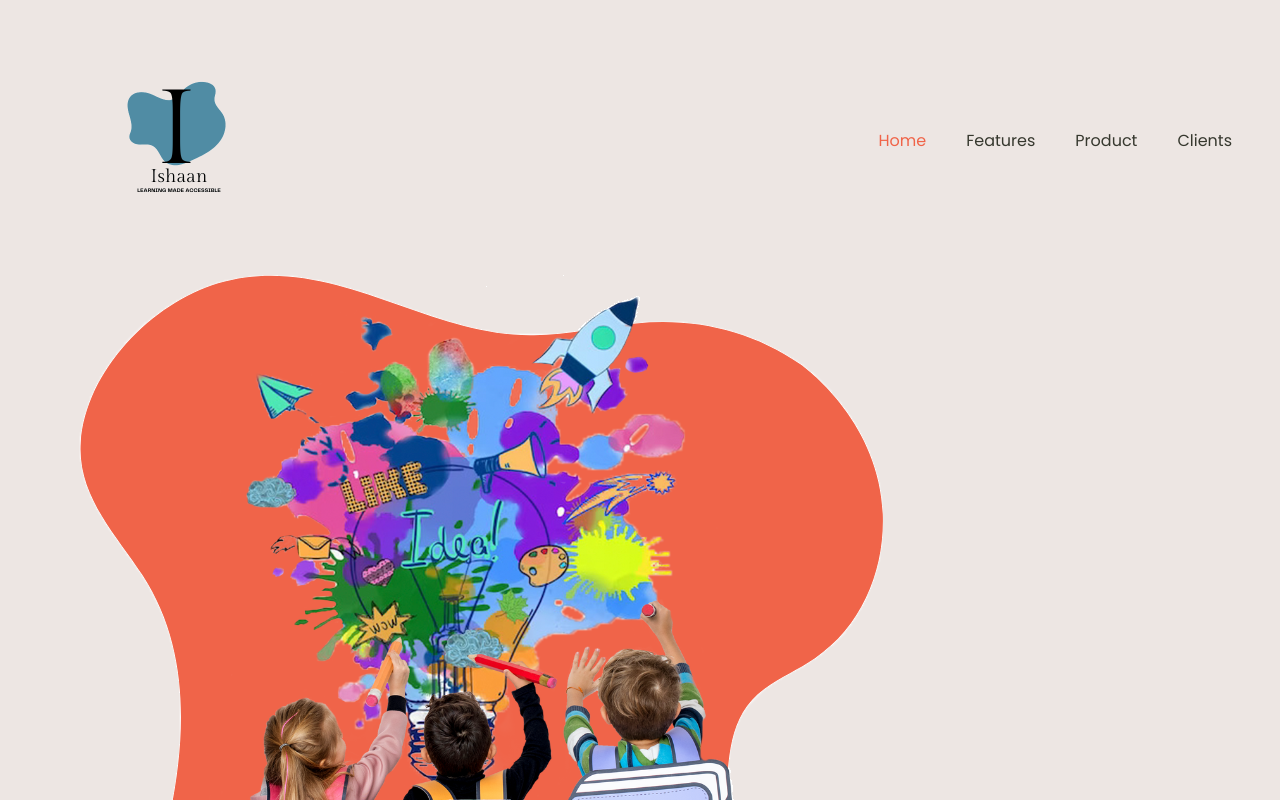
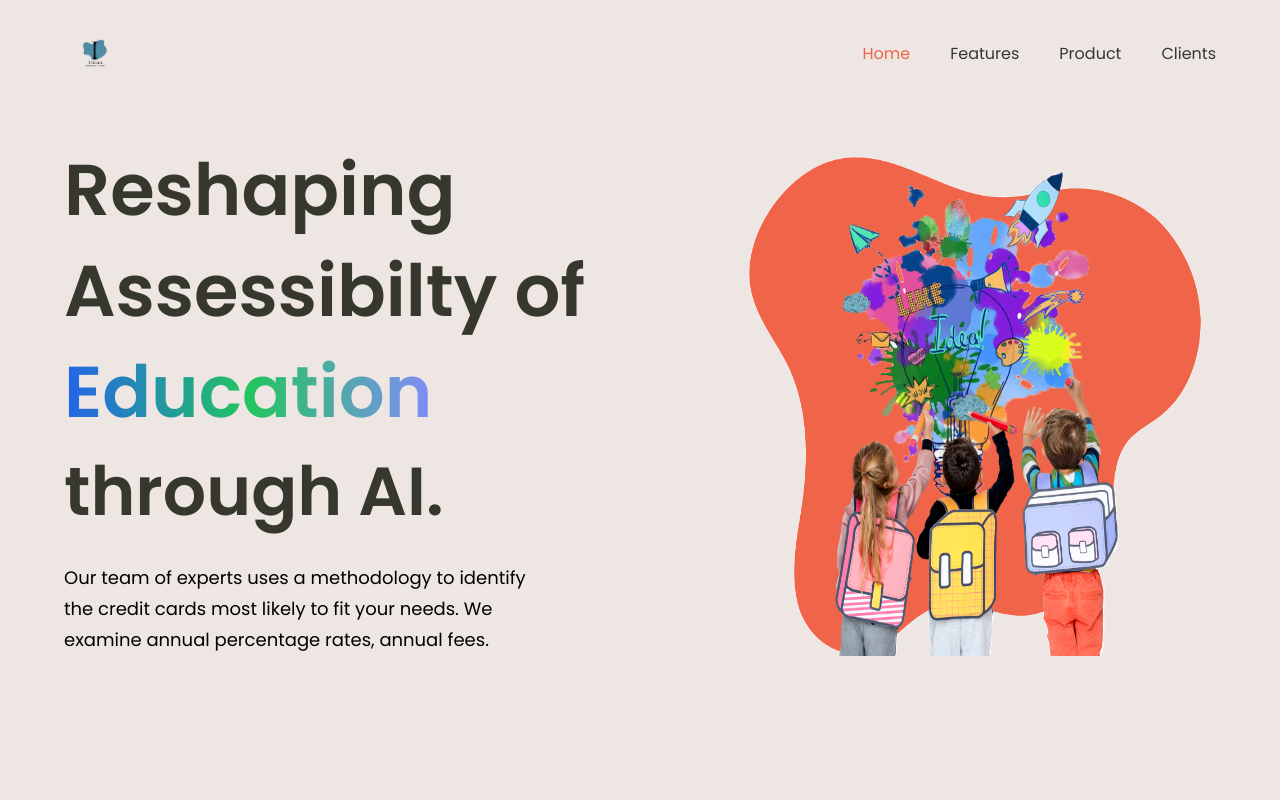
Before and after one commit to siddhijain2/copyIshaan, a React (Create React App) app: page / in a window 1280 px wide. Shown: the top 800 px of the page. Built offline with nearby package versions, Linux system fonts and the light colour scheme.

Commit message:
updated hero css

```diff
--- a/src/App.jsx
+++ b/src/App.jsx
@@ -8,6 +8,7 @@ import Footer from './components/Footer';
 function App() {
   return (
     <Router>
+
       <div className="bg-primary w-full overflow-hidden">
       <div className={`${styles.paddingX} ${styles.flexCenter}`}>
       <div className={`${styles.boxWidth}`}>
--- a/src/components/Hero.jsx
+++ b/src/components/Hero.jsx
@@ -1,30 +1,20 @@
 import styles from "../style";
-import hero from "../assets";
+import { hero } from "../assets";
 
 const Hero = () => {
   return (
-    <section id="home" className={`flex md:flex-row flex-col ${styles.paddingY}`}>
+    <section id="home" className={`flex md:flex-row flex-col sm:py-8 py-3`}>
       <div className={`flex-1 ${styles.flexStart} flex-col xl:px-0 sm:px-16 px-6`}>
-        <div className="flex flex-row items-center py-[6px] px-4 bg-discount-gradient rounded-[10px] mb-2">
-          <img src={hero} alt="discount" className="w-[32px] h-[32px]" />
-          <p className={`${styles.paragraph} ml-2`}>
-            <span className="text-white">20%</span> Discount For{" "}
-            <span className="text-white">1 Month</span> Account
-          </p>
+
+        <div className="flex flex-row justify-between items-center w-full">
+          <h1 className="flex-1 font-poppins font-semibold ss:text-[72px] text-[52px] text-BlackOlive ss:leading-[100.8px] leading-[75px]">
+            Reshaping Assessibilty of<br className="sm:block hidden" />{" "}
+            <span className="bg-gradient-to-r from-blue-600 via-green-500 to-indigo-400 inline-block text-transparent bg-clip-text"> Education</span>{" "}
+          </h1>
         </div>
 
-        <div className="flex flex-row justify-between items-center w-full">
-          <h1 className="flex-1 font-poppins font-semibold ss:text-[72px] text-[52px] text-white ss:leading-[100.8px] leading-[75px]">
-            The Next <br className="sm:block hidden" />{" "}
-            <span className="text-gradient">Generation</span>{" "}
-          </h1>
-          <div className="ss:flex hidden md:mr-4 mr-0">
-            <GetStarted />
-          </div>
-        </div>
-
-        <h1 className="font-poppins font-semibold ss:text-[68px] text-[52px] text-white ss:leading-[100.8px] leading-[75px] w-full">
-          Payment Method.
+        <h1 className="font-poppins font-semibold ss:text-[68px] text-[52px] text-BlackOlive ss:leading-[100.8px] leading-[75px] w-full">
+          through AI.
         </h1>
         <p className={`${styles.paragraph} max-w-[470px] mt-5`}>
           Our team of experts uses a methodology to identify the credit cards
@@ -34,17 +24,13 @@ const Hero = () => {
       </div>
 
       <div className={`flex-1 flex ${styles.flexCenter} md:my-0 my-10 relative`}>
-        <img src={robot} alt="billing" className="w-[100%] h-[100%] relative z-[5]" />
+        <img src={hero} alt="kids" className="w-[100%] h-[100%] relative z-[5]" />
 
         {/* gradient start */}
-        <div className="absolute z-[0] w-[40%] h-[35%] top-0 pink__gradient" />
+        {/* <div className="absolute z-[0] w-[40%] h-[35%] top-0 pink__gradient" />
         <div className="absolute z-[1] w-[80%] h-[80%] rounded-full white__gradient bottom-40" />
-        <div className="absolute z-[0] w-[50%] h-[50%] right-20 bottom-20 blue__gradient" />
+        <div className="absolute z-[0] w-[50%] h-[50%] right-20 bottom-20 Tomato__gradient" /> */}
         {/* gradient end */}
-      </div>
-
-      <div className={`ss:hidden ${styles.flexCenter}`}>
-        <GetStarted />
       </div>
     </section>
   );
--- a/src/components/Navbar.jsx
+++ b/src/components/Navbar.jsx
@@ -1,6 +1,6 @@
 import { useState } from "react";
-import styles from "../style";
-import { Logo,close,menu } from "../assets";
+
+import { close, Logo, menu } from "../assets";
 import { navLinks } from "../constants";
 
 const Navbar = () => {
@@ -8,16 +8,15 @@ const Navbar = () => {
   const [toggle, setToggle] = useState(false);
 
   return (
-
-        <nav className="w-full flex py-4 justify items-center top-0 flex-wrap p-6 h-[250px]">
-          <img src={Logo} alt="ishaan" className="h-[250px] "  />
+    <nav className="w-full flex py-6 justify-between items-center navbar">
+      <img src={Logo} alt="logo" className=" h-[60px]" />
 
       <ul className="list-none sm:flex hidden justify-end items-center flex-1">
         {navLinks.map((nav, index) => (
           <li
             key={nav.id}
             className={`font-poppins font-normal cursor-pointer text-[16px] ${
-                  active === nav.title ? "text-dimOrange" : "text-darktext"
+              active === nav.title ? "text-Tomato" : "text-BlackOlive"
             } ${index === navLinks.length - 1 ? "mr-0" : "mr-10"}`}
             onClick={() => setActive(nav.title)}
           >
@@ -37,7 +36,7 @@ const Navbar = () => {
         <div
           className={`${
             !toggle ? "hidden" : "flex"
-              } p-6 bg-black-gradient absolute top-0 right-0 mx-4 my-2 min-w-[140px] rounded-xl sidebar`}
+          } p-6 bg-black-gradient absolute top-20 right-0 mx-4 my-2 min-w-[140px] rounded-xl sidebar`}
         >
           <ul className="list-none flex justify-end items-start flex-1 flex-col">
             {navLinks.map((nav, index) => (
--- a/src/pages/Home.jsx
+++ b/src/pages/Home.jsx
@@ -1,13 +1,17 @@
 import '../App.css';
 import Card from '../components/GameCard';
-import layout from "../style";
+import styles from "../style";
 import { games } from '../constants';
-import {hero} from '../assets';
+import Hero from '../components/Hero';
 
 function Home() {
   return (
     <>
-    <img src={hero}></img>
+        <div className={`bg-primary ${styles.flexStart}`}>
+      <div className={`${styles.boxWidth}`}>
+        <Hero />
+      </div>
+    </div>
     <div class="container mx-auto p-4  ">
   <div class="flex flex-wrap  items-stretch -mx-4 justify-center">
       {games.map((game, index) => (
--- a/src/style.js
+++ b/src/style.js
@@ -1,5 +1,5 @@
 const styles = {
-  boxWidth: "xl:max-w-[1280px] w-full ",
+  boxWidth: "xl:max-w-[1280px] w-full",
 
   heading2: "font-poppins font-semibold xs:text-[48px] text-[40px] text-white xs:leading-[76.8px] leading-[66.8px] w-full",
   paragraph: "font-poppins font-normal text-dimWhite text-[18px] leading-[30.8px]",
@@ -7,12 +7,12 @@ const styles = {
   flexCenter: "flex justify-center items-center",
   flexStart: "flex justify-center items-start",
 
-  paddingX: "sm:px-6 px-6",
-  paddingY: "sm:py-0 py-0",
+  paddingX: "sm:px-16 px-6",
+  paddingY: "sm:py-16 py-6",
   padding: "sm:px-16 px-6 sm:py-12 py-4",
 
   marginX: "sm:mx-16 mx-6",
-  marginY: "sm:my-8 my-6",
+  marginY: "sm:my-16 my-6",
 };
 
 export const layout = {
--- a/tailwind.config.js
+++ b/tailwind.config.js
@@ -7,9 +7,9 @@ module.exports = {
       colors: {
         primary: "#EDE6E3",
         secondary: "#00f6ff",
-        dimOrange: "#F06449",
+        Tomato: "#F06449",
         dimBlue: "rgba(9, 151, 124, 0.1)",
-        darktext:"#36382E",
+        BlackOlive:"#36382E",
       },
       fontFamily: {
         poppins: ["Poppins", "sans-serif"],
```
Lines whose indentation alone changed are shown as unchanged.
